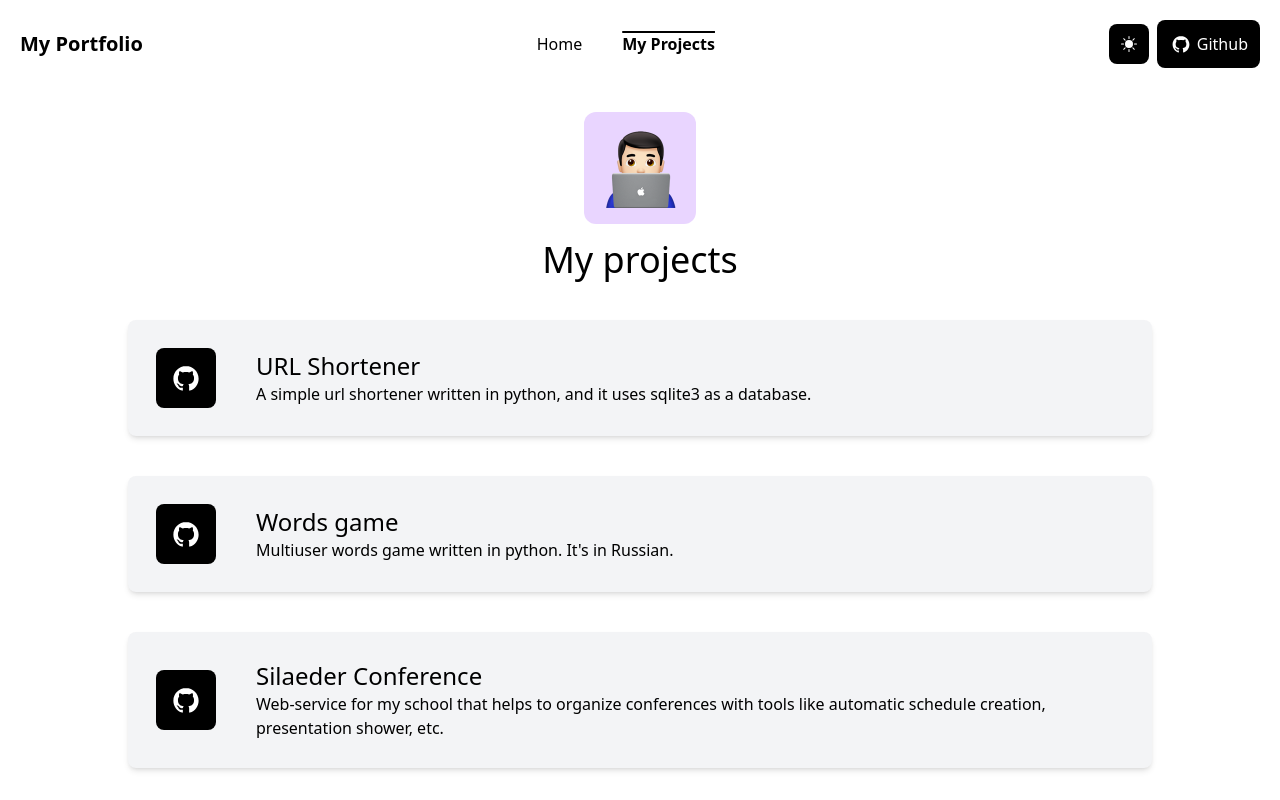
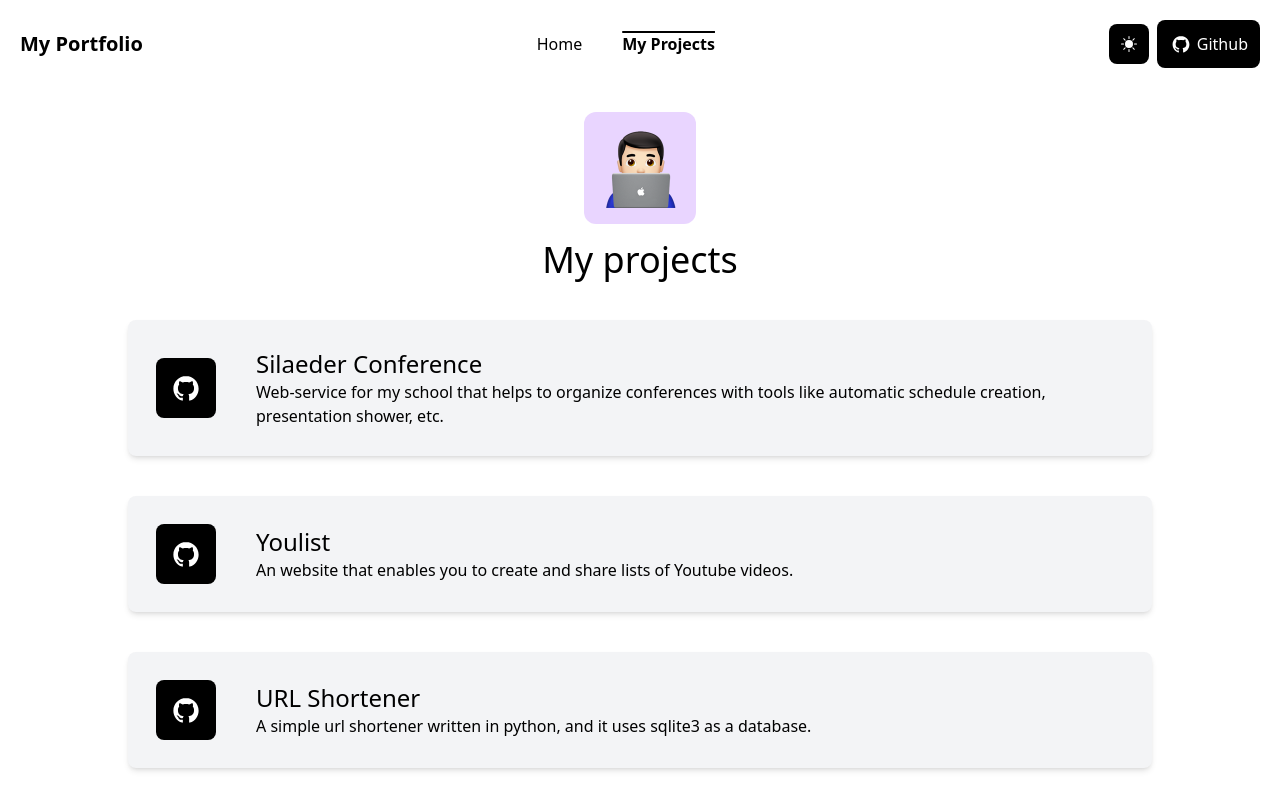
Before and after one commit to vlppz/my_portfolio-OLD-, a React (Create React App) app: page / in a window 1280 px wide. Both pictures are taken after a click on the button "My Projects". Shown: the top 800 px of the page. Built offline with nearby package versions, Linux system fonts and the light colour scheme.

Commit message:
projects update

```diff
--- a/src/Projects.jsx
+++ b/src/Projects.jsx
@@ -11,11 +11,13 @@ function Projects() {
             </div>
             <h1 className="font-light text-4xl text-center mt-4 dark:text-gray-300">My projects</h1>
             <div className="ml-10 mr-10 sm:ml-32 sm:mr-32 mt-10">
-                <CardCustom name="URL Shortener" desc="A simple url shortener written in python, and it uses sqlite3 as a database." custom={<ButtonSimple onClick={() => { window.location.href = "https://github.com/VladimirPapazov88/miniurl" }} text={<DiGithubBadge className="text-4xl" />} />} />
+                <CardCustom name="Silaeder Conference" desc="Web-service for my school that helps to organize conferences with tools like automatic schedule creation, presentation shower, etc." custom={<ButtonSimple onClick={() => { window.location.href = "https://github.com/silaedr-info/silaeder-conference" }} text={<DiGithubBadge className="text-4xl" />} />} />
 
-                <CardCustom className="mt-10" name="Words game" desc={<span>Multiuser words game written in python. It's in Russian.</span>} custom={<ButtonSimple onClick={() => { window.location.href = "https://github.com/VladimirPapazov88/flask_form" }} text={<DiGithubBadge className="text-4xl" />} />} />
+                <CardCustom className="mt-10" name="Youlist" desc="An website that enables you to create and share lists of Youtube videos." custom={<ButtonSimple onClick={() => { window.location.href = "https://github.com/VladimirPapazov88/youlist" }} text={<DiGithubBadge className="text-4xl" />} />} />
 
-                <CardCustom className="mt-10" name="Silaeder Conference" desc={<span>Web-service for my school that helps to organize conferences with tools like automatic schedule creation, presentation shower, etc.</span>} custom={<ButtonSimple onClick={() => { window.location.href = "https://github.com/silaedr-info/silaeder-conference" }} text={<DiGithubBadge className="text-4xl" />} />} />
+                <CardCustom className="mt-10" name="URL Shortener" desc="A simple url shortener written in python, and it uses sqlite3 as a database." custom={<ButtonSimple onClick={() => { window.location.href = "https://github.com/VladimirPapazov88/miniurl" }} text={<DiGithubBadge className="text-4xl" />} />} />
+
+                <CardCustom className="mt-10" name="Words game" desc="Multiuser words game written in python." custom={<ButtonSimple onClick={() => { window.location.href = "https://github.com/VladimirPapazov88/flask_form" }} text={<DiGithubBadge className="text-4xl" />} />} />
             </div>
         </main>
     )
```
